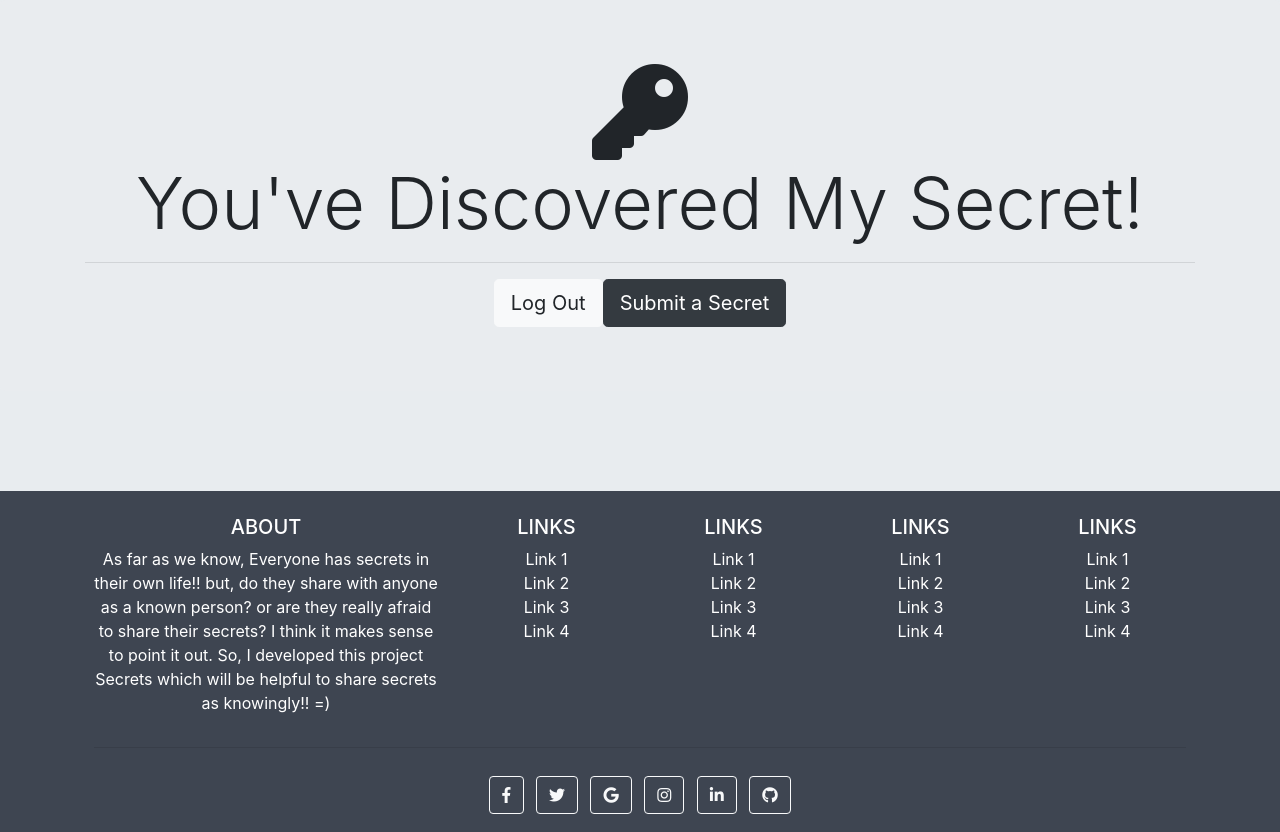
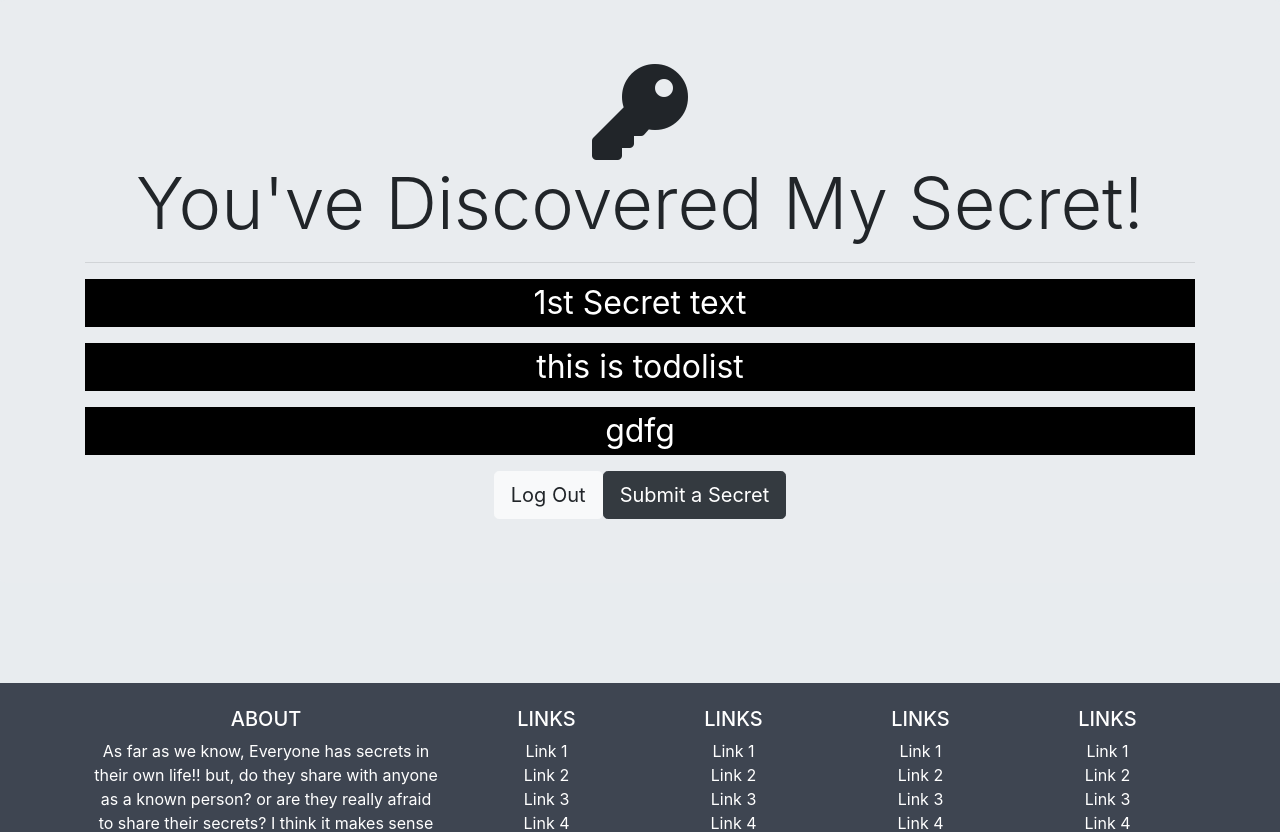
Before and after one commit to Namnika/secrets-app-frontend, a React (Create React App) app: page /secrets in a window 1280 px wide. Shown: the top 832 px of the page. Built offline with nearby package versions, Linux system fonts and the light colour scheme; data requests are answered from the project's data file.

Commit message:
Update files

```diff
--- /dev/null
+++ b/src/components/apiRequest.js
@@ -0,0 +1,13 @@
+const apiRequest = async (url = '', optionsObj = null, errMsg= null) => {
+
+  try {
+	   const response = await fetch(url, optionsObj);
+	   if (!response.ok) throw Error('Please reload the app')
+  } catch (err) {
+	   errMsg = err.message
+  } finally {
+	   return errMsg;
+  }
+}
+
+export default apiRequest;
--- a/src/components/secretPost.js
+++ b/src/components/secretPost.js
@@ -1,11 +1,11 @@
 import React from "react";
 
 
-const SecretPost = ({ text }) => {
+const SecretPost = (props) => {
 
 	return (
 		<div>
-			<p className="secret-text">{text}</p>
+			<p className="secret-text">{props.post}</p>
 		</div>
 	)
 }
--- a/src/components/secrets.js
+++ b/src/components/secrets.js
@@ -1,27 +1,51 @@
-import React, { useState } from "react";
+import React, { useState, useEffect } from "react";
 import { useNavigate } from "react-router-dom";
 import useLogout from '../hooks/useLogout';
 import SecretPost from './secretPost';
-import axios from 'axios';
 
 function Secrets(){
 
 	const navigate = useNavigate();
 	const logout = useLogout();
+    const API_URL = 'http://localhost:5500/secrets';
 
 	const signOut = async () => {
 		await logout();
 		navigate('/');
 	};
 
-	const [secrets, setSecrets] = useState([]);
+	const [secrets, setSecrets] = useState([{
+		id: Number,
+		text: ""
+	}]);
 
+    const [fetchError, setFetchError] = useState(null);
+	const [isLoading, setIsLoading] = useState(true);
+
+	useEffect(() => {
+
+		const fetchSecrets = async () => {
+			try {
+				const response = await fetch(API_URL);
+				if (!response.ok) throw Error("Oops! You didn't shared your secrets 😢");
+				const listSecret = await response.json();
+				setSecrets(listSecret);
+				setFetchError(null);
+			} catch (err) {
+				setFetchError(err.message);
+			} finally {
+				setIsLoading(false);
+			}
+		}
+		setTimeout(() => {
+			(async () => await fetchSecrets())();
+		}, 2000)
+	}, [])
 
 	const submitSecret = (e) => {
         e.preventDefault()
 		navigate('/submit')
 	}
-
 
 	return (
 		<div className="jumbotron text-center home">
@@ -30,14 +54,20 @@ function Secrets(){
 				<h1 className="display-3">You've Discovered My Secret!</h1>
 				<hr/>
 
-                {secrets.map(() =>
-					<SecretPost text={secrets[0].text}/>
-				)}
+                {isLoading && <p>Loading Secrets...</p>}
+                {fetchError && <p style={{ color: "grey", fontWeight: "bold", fontSize: "1.2rem" }}>{`Error: ${fetchError}`}</p>}
+
+
+                {!fetchError && !isLoading &&
+				secrets.map((t, index) => (<SecretPost
+				key={index}
+				id={index}
+				className="secret-text"
+				post={t.text}/>))
+				}
 
 
 				<button className="btn btn-light btn-lg" onClick={signOut}>Log Out</button>
-
-
 				<button
 				className="btn btn-dark btn-lg"
 				onClick={submitSecret}
--- a/src/components/submit.js
+++ b/src/components/submit.js
@@ -1,34 +1,42 @@
 import React, { useState, useEffect } from "react";
 import AddSecret from './AddSecret';
 import { useNavigate } from 'react-router-dom';
+import apiRequest from "./apiRequest";
 
 function Submit(){
+	const API_URL = 'http://localhost:5500/secrets';
+
 	const navigate = useNavigate();
 	const [inputText, setInputText] = useState('');
+	const [secrets, setSecrets] = useState([{}]);
 
-	const [secrets, setSecrets] = useState(JSON.parse(localStorage.getItem('secretsList')) ||  []);
 
-	useEffect(() => {
-		setSecrets(secrets)
-	}, [])
-
-	const addSecret = (text) => {
+	const addSecret = async (text) => {
         const id = secrets.length ? secrets[secrets.length - 1].id + 1 : 1;
 		const newSecret = { id, text };
 		const listSecret = [...secrets, newSecret];
 		setSecrets(listSecret);
 		localStorage.setItem('secretsList', JSON.stringify(listSecret));
+
+		const postOptions = {
+			method: 'POST',
+			headers: {
+				'Content-Type': 'application/json'
+			},
+			body: JSON.stringify(newSecret)
+		}
+		const result = await apiRequest(API_URL, postOptions);
+		if (result) setFetchError(result);
 	}
+
 
 	const handleSubmit = (e) => {
 		e.preventDefault();
 		if (!inputText) return;
 		addSecret(inputText);
 		setInputText('');
-		console.log('text entered')
 		navigate('/secrets')
 	}
-
 
 	return (
 		<div className="container">
@@ -40,7 +48,8 @@ function Submit(){
 				<AddSecret
 				inputText={inputText}
 				setInputText={setInputText}
-				handleSubmit={handleSubmit}/>
+				handleSubmit={handleSubmit}
+				/>
 
 			</div>
 		</div>
--- /dev/null
+++ b/src/data/db.json
@@ -0,0 +1,16 @@
+{
+  "secrets": [
+    {
+      "id": 1,
+      "text": "1st Secret text"
+    },
+    {
+      "id": 2,
+      "text": "this is todolist"
+    },
+    {
+      "id": 3,
+      "text": "gdfg"
+    }
+  ]
+}
--- a/src/index.js
+++ b/src/index.js
@@ -11,6 +11,7 @@ ReactDOM.render(
 	document.getElementById('root')
 );
 
+// npx json-server -p 5500 -w data/db.json
 // If you want your app to work offline and load faster, you can change
 // unregister() to register() below. Note this comes with some pitfalls.
 // Learn more about service workers: https://bit.ly/CRA-PWA
```
Also changed, not shown: 1 other file (tests, documents, lock files or other folders).
